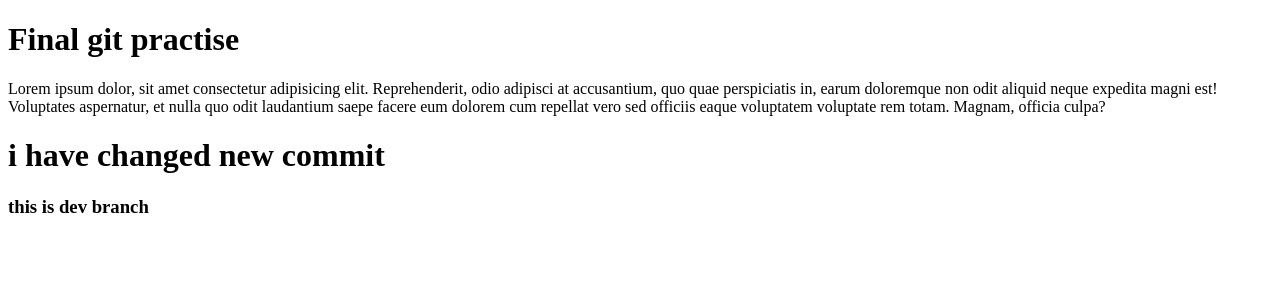
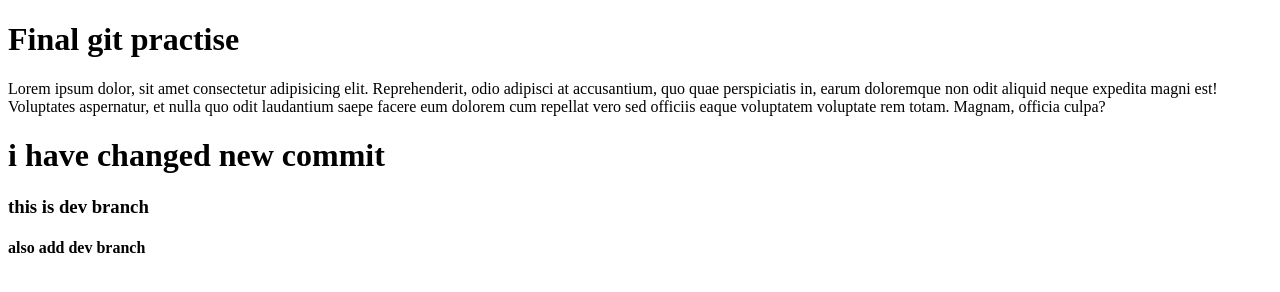
Before and after one commit to mdsaimunshezan/final-git-practise, a plain HTML site: page index.html in a window 1280 px wide. Drawn offline with Linux system fonts and the light colour scheme.

Commit message:
alos changed

```diff
--- a/index.html
+++ b/index.html
@@ -11,5 +11,6 @@
     <p>Lorem ipsum dolor, sit amet consectetur adipisicing elit. Reprehenderit, odio adipisci at accusantium, quo quae perspiciatis in, earum doloremque non odit aliquid neque expedita magni est! Voluptates aspernatur, et nulla quo odit laudantium saepe facere eum dolorem cum repellat vero sed officiis eaque voluptatem voluptate rem totam. Magnam, officia culpa?</p>
     <h1>i have changed new commit</h1>
     <h3>this is dev branch</h3>
+    <h4>also add dev branch</h4>
 </body>
 </html>
```
